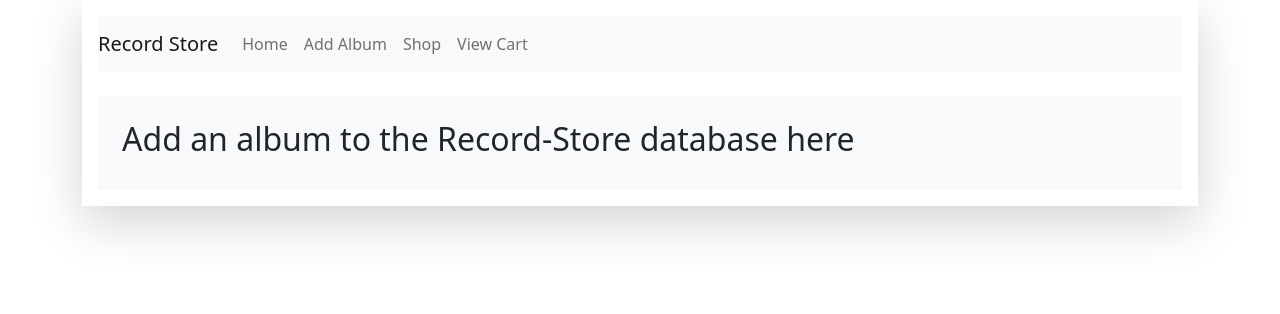
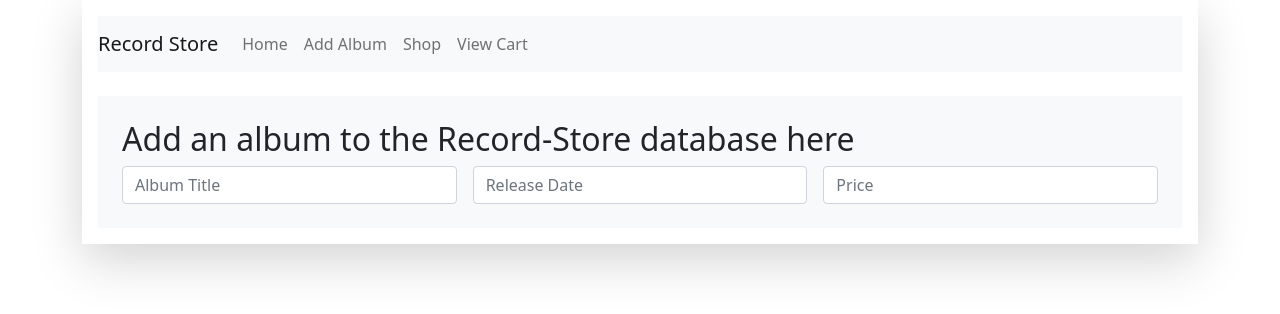
Before and after one commit to simpledimplejohn/record-store-front-end, an Angular app: page /addalbum in a window 1280 px wide. Shown: the top 314 px of the page. Built offline with nearby package versions, Linux system fonts and the light colour scheme.

Commit message:
add album form html

```diff
--- a/src/app/components/addalbum/addalbum.component.html
+++ b/src/app/components/addalbum/addalbum.component.html
@@ -2,6 +2,18 @@
   <app-nav></app-nav>
   <div class="mt-4 p-4 bg-light" rounded>
     <h2 >Add an album to the Record-Store database here</h2>
+    <div class="row g-3">
+      <div class="col">
+        <input type="text" class="form-control" placeholder="Album Title" aria-label="album-title">
+      </div>
+      <div class="col">
+        <input type="text" class="form-control" placeholder="Release Date" aria-label="release-date">
+      </div>
+      <div class="col">
+        <input type="text" class="form-control" placeholder="Price" aria-label="price">
+      </div>
+    </div>
   </div>
 
+
 </div>
```
